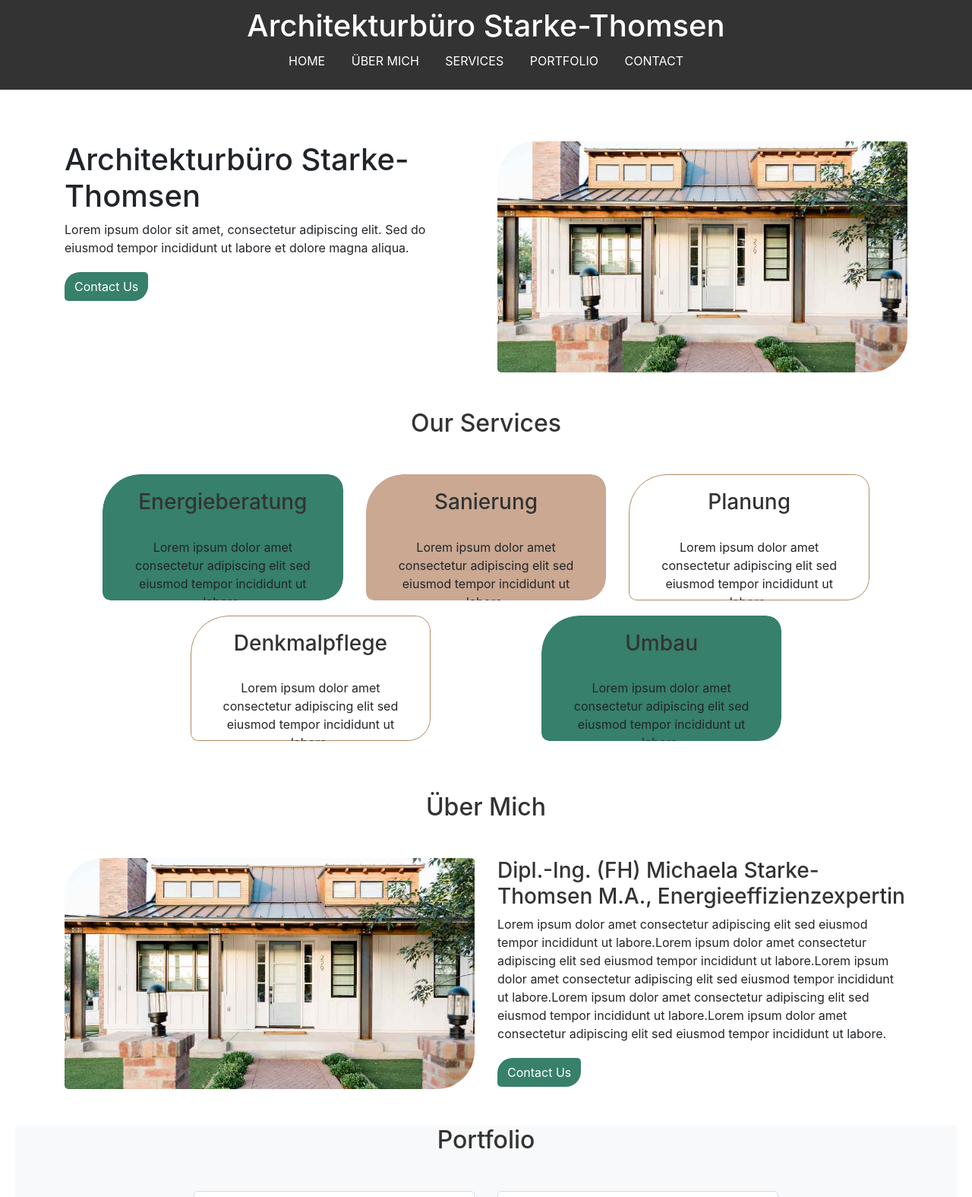
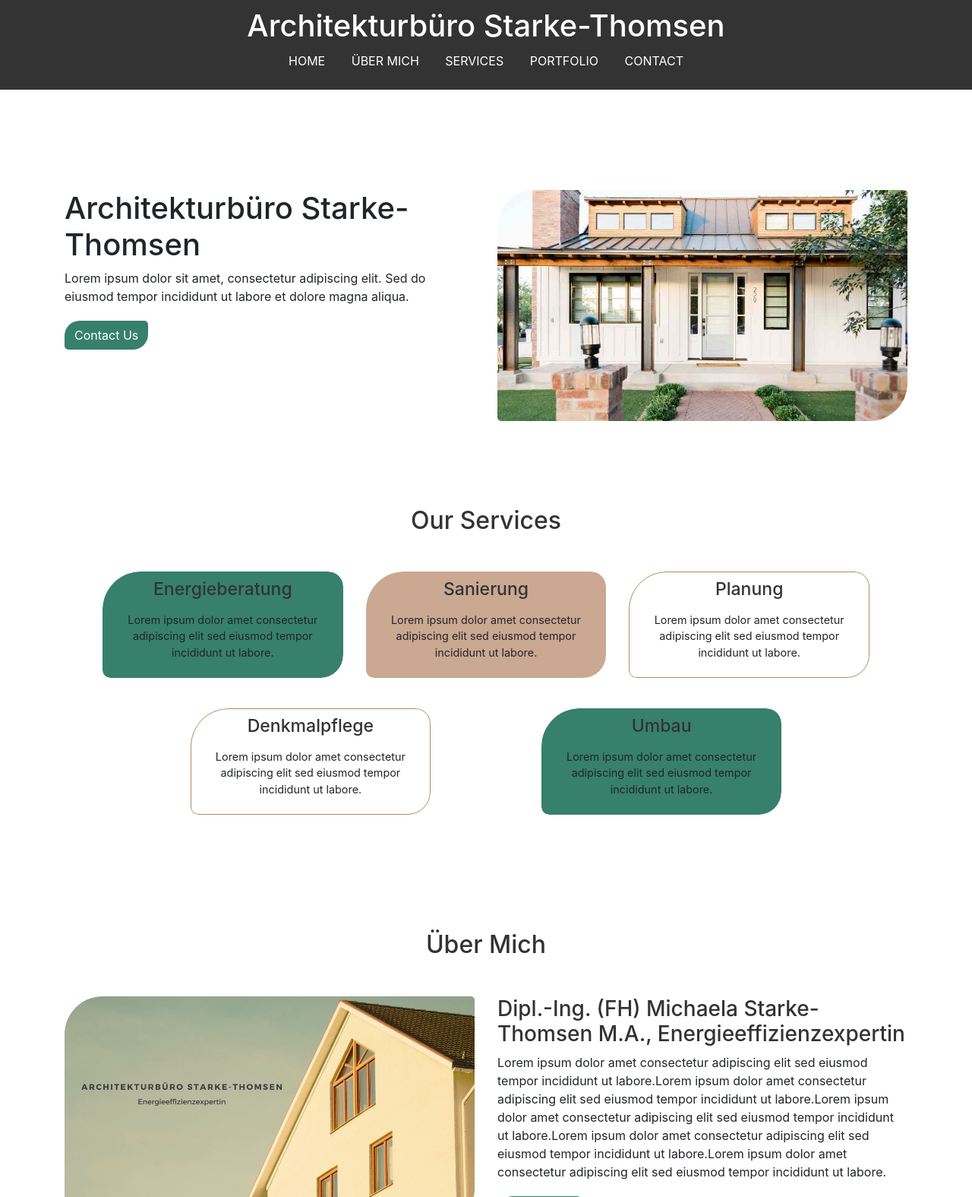
Before and after one commit to DouniaBK/arkitekture-MST, a Django app: page / in a window 1280 px wide. Shown: the top 1575 px of the page at 76% size. Run offline with Django 5.2, Linux system fonts and the light colour scheme; some libraries are stand-ins or nearby versions.

Commit message:
add: images and style

```diff
--- a/home/static/home/css/styles.css
+++ b/home/static/home/css/styles.css
@@ -86,16 +86,11 @@ a:hover {
     text-decoration: underline;
 }
 
-div.service {
-    background: #ffffff00;
-    padding: 10px;
-    margin-bottom: 20px;
-}
 
 div.project {
     background: #fff;
     padding: 10px;
-    margin-bottom: 20px;
+    margin-bottom: 40px;
     border: 1px solid #ddd;
     border-radius: 5px;
 }
@@ -116,7 +111,7 @@ div.project a {
 }
 
 .contact-info {
-    margin-top: 20px;
+    margin-top: 40px;
 }
 
 .contact-info p {
@@ -139,11 +134,23 @@ div.project a {
 .service {
     position: relative;
     width: calc(33.33% - 40px); /* Adjust this width for responsiveness */
-    max-width: 425px; /* Maximum width */
-    height: 165.37px; /* H */
+    max-width: 400px; /* Maximum width */
+    height: 140px; /* H */
     overflow: hidden; /* Hide any content that may overflow the shape */
-    margin-bottom: 20px; /* Add margin between services */
+    margin-bottom: 30px; /* Add margin between services */
     border-radius: 50px 20px 30px 10px; /* Top-left, top-right, bottom-right, bottom-left */
+}
+
+div.service {
+    padding: 5px;
+    margin-bottom: 40px;
+    font-size: 0.9em; /* Smaller text for the services section */
+    max-width: 600px; /* Ensures the text fits well inside the div */
+}
+
+div.service h3 {
+    margin-bottom: 5px;
+    font-size: 1.6em; /* Smaller font size for h3 elements within services */
 }
 /*
 .service::before {
@@ -176,6 +183,11 @@ div.project a {
     border-radius: 20px 5px 20px 5px; /* Top-left, top-right, bottom-right, bottom-left */
 }
 
+/* Custome Margin */
+
+.m-7 {
+    margin: 7rem;
+}
 
 /* Service background colors */
 .service:nth-child(1)::before,
@@ -221,7 +233,7 @@ div.project a {
     position: relative;
     z-index: 1; /* Ensure text content is above the background shape */
     margin: 0; /* Remove default margins */
-    padding: 10px; /* Add padding inside the shape */
+    padding: 5px; /* Add padding inside the shape */
 }
 
 /* Responsive adjustments */
@@ -246,5 +258,24 @@ div.project a {
 
     .project, .service {
         margin-bottom: 15px;
+        max-width: 100%; /* Ensure containers fit the screen on smaller devices */
+    }
+
+    div.service {
+        font-size: 0.8em; /* Smaller text for the services section on smaller screens */
+    }
+
+    div.service h3 {
+        font-size: 1.3em; /* Smaller font size for h3 elements within services on smaller screens */
     }
 }
+
+@media (max-width: 480px) {
+    div.service {
+        font-size: 0.7em; /* Even smaller text for the services section on very small screens */
+    }
+
+    div.service h3 {
+        font-size: 1.2em; /* Even smaller font size for h3 elements within services on very small screens */
+    }
+}
--- a/home/templates/home/home.html
+++ b/home/templates/home/home.html
@@ -5,7 +5,7 @@
 {% block content %}
 
 <!-- Introduction section -->
-<div class="container mt-5 mb-5">
+<div class="container m-7">
     <div class="row">
         <div class="col-lg-6 ">
             <h1 class="fw-bold d-flex justify-content-center">Architekturbüro
@@ -20,7 +20,7 @@
 </div>
 
 <!-- Services section -->
-<div class="container mt-5 mb-5">
+<div class="container m-7">
     <!-- Services section -->
     <div class="content-section">
         <h2 class="m-5">Our Services</h2>
@@ -51,13 +51,13 @@
 
 <!-- About section -->
 
-<div class="container mt-5 mb-5">
+<div class="container m-7">
     <div class="content-section">
         <h2 class="m-5">Über Mich</h2>
     </div>
     <div class="row">
         <div class="col-lg-6">
-            <img src="{% static 'home/images/intro-image.jpg' %}" class="img-fluid" id="aboutme-image" alt="Architect House Image">
+            <img src="{% static 'home/images/aboutme-imageV3-logo-resized.jpg' %}" class="img-fluid" id="aboutme-image" alt="Architect House Image">
         </div>
         <div class="col-lg-6">
             <div class="aboutme">
@@ -71,13 +71,13 @@
 </div>
 
 <!-- Portfolio section -->
-<div class="container-fluid bg-light mt-5 mb-5">
+<div class="container-fluid bg-light m-7">
     <div class="content-section">
         <h2 class="m-5">Portfolio</h2>
         <div class="row justify-content-center">
             <div class="col-lg-4">
                 <div class="project">
-                    <img src="{% static 'home/images/project1.jpg' %}" class="img-fluid" alt="Project 1">
+                    <img src="{% static 'home/images/project1.jpg' %}" class="img-fluid" alt="Project 1" id="aboutme-image">
                     <h3>Bestandswand Entfernung</h3>
                     <p>Lorem ipsum dolor amet consectetur adipiscing elit sed eiusmod tempor incididunt ut labore.</p>
                     <a href="{% url 'portfolio' %}" class="btn" id="btn-green-leaf">View Project</a>
@@ -85,7 +85,7 @@
             </div>
             <div class="col-lg-4">
                 <div class="project">
-                    <img src="{% static 'home/images/project2.jpg' %}" class="img-fluid" alt="Project 2">
+                    <img src="{% static 'home/images/project2.jpg' %}" class="img-fluid" id="aboutme-image" alt="Project 2">
                     <h3>Reihenmittelhaus Dachsanierung</h3>
                     <p>Lorem ipsum dolor amet consectetur adipiscing elit sed eiusmod tempor incididunt ut labore.</p>
                     <a href="{% url 'portfolio' %}" class="btn" id="btn-green-leaf">View Project</a>
@@ -96,7 +96,7 @@
 </div>
 
 <!-- Contact information section -->
-<div class="container mt-5 mb-5">
+<div class="container m-7">
     <div class="content-section">
         <h2 class="m-5">So erreichen Sie uns</h2>
         <div class="contact-info">
```
Also changed, not shown: home/static/home/images/aboutme-image (1).jpg (added), home/static/home/images/aboutme-image.jpg (added), home/static/home/images/aboutme-imageV3-logo-resized.jpg (added), home/static/home/images/aboutme-imageV3.jpg (added), home/static/home/images/aboutme-imagev2.jpg (added), home/static/home/images/project1.jpg (added), home/static/home/images/project2.jpg (added).
